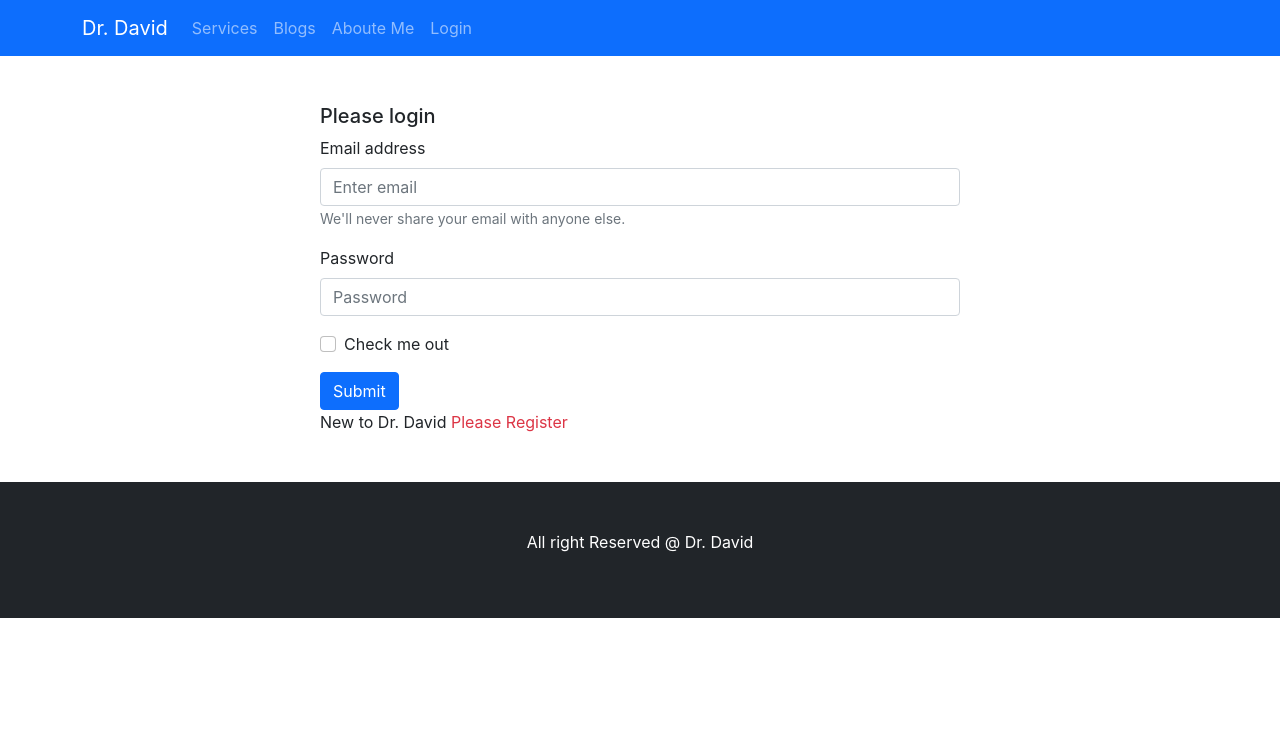
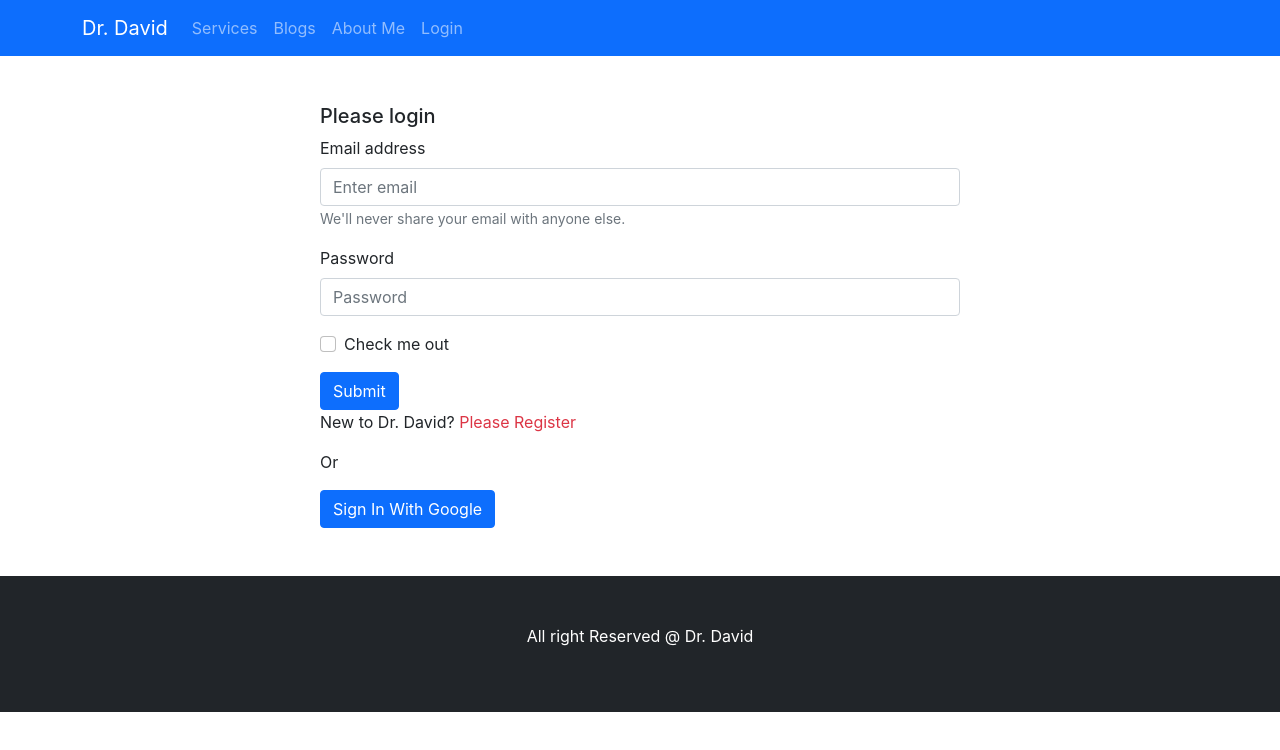
Before and after one commit to dev-nayandas/dr-david-client, a React (Create React App) app: page /login in a window 1280 px wide. Shown: the top 750 px of the page. Built offline with nearby package versions, Linux system fonts and the light colour scheme; no server answers.

Commit message:
social login started

```diff
--- a/src/App.js
+++ b/src/App.js
@@ -10,7 +10,9 @@ import Header from './Pages/Header/Header';
 import Home from './Pages/Home/Home';
 import Login from './Pages/Login/Login';
 import Register from './Pages/Login/Register/Register';
-import Services from './Pages/Services/Services'
+import RequireAuth from './Pages/Login/RequireAuth/RequireAuth';
+import Services from './Pages/Services/Services';
+
 
 function App() {
   return (
@@ -20,9 +22,18 @@ function App() {
         <Route path='/' element={<Home></Home>}></Route>
         <Route path='/home' element={<Home></Home>}></Route>
         <Route path='/services' element={<Services></Services>}></Route>
-        <Route path='/services/:servicesId' element={<CheckOut></CheckOut>}></Route>
+        <Route path='/services/:servicesId' element={
+
+         <RequireAuth>
+           <CheckOut></CheckOut>
+         </RequireAuth>
+
+
+
+        }></Route>
         <Route path='/blogs' element={<Blogs></Blogs>}></Route>
         <Route path='/aboutme' element={<AboutMe></AboutMe>}></Route>
+        <Route path='/checkout' element={<CheckOut></CheckOut>}></Route>
         <Route path='/login' element={<Login></Login>}></Route>
         <Route path='/register' element={<Register></Register>}></Route>
         <Route path='*' element={<Eror404></Eror404>}></Route>
--- a/src/Pages/CheckOut/CheckOut.js
+++ b/src/Pages/CheckOut/CheckOut.js
@@ -5,7 +5,7 @@ const CheckOut = () => {
     const {servicesId} = useParams()
     return (
         <div>
-            <h1>This is CheckOutpage</h1>
+            <h1 className='text-primary text-center mt-2'>This is CheckOutpage</h1>
         </div>
     );
 };
--- a/src/Pages/Footer/Footer.js
+++ b/src/Pages/Footer/Footer.js
@@ -2,7 +2,7 @@ import React from 'react';
 
 const Footer = () => {
     return (
-        <div  className='bg-dark h-20 text-white text-center p-5 mt-5 '>
+        <div   className='bg-dark h-20 text-white text-center p-5 mt-5 '>
             <p>All right Reserved @ Dr. David </p>
         </div>
     );
--- a/src/Pages/Header/Header.js
+++ b/src/Pages/Header/Header.js
@@ -1,10 +1,17 @@
+import { signOut } from 'firebase/auth';
 import React from 'react';
 import { Container, Nav, Navbar } from 'react-bootstrap';
+import { useAuthState } from 'react-firebase-hooks/auth';
+import auth from '../../firebase.init';
 import Blogs from '../Blogs/Blogs';
 
 
 
 const Header = () => {
+  const [user] = useAuthState(auth);
+  const handleSignOut = () =>{
+    signOut(auth)
+  }
     return (
 
         <Navbar sticky="top" bg="primary" variant="dark">
@@ -13,8 +20,12 @@ const Header = () => {
         <Nav className="me-auto">
           <Nav.Link href="/services">Services</Nav.Link>
           <Nav.Link href="/blogs">Blogs</Nav.Link>
-          <Nav.Link href="/aboutMe">Aboute Me</Nav.Link>
-          <Nav.Link href="/login">Login</Nav.Link>
+          <Nav.Link href="/aboutMe">About Me</Nav.Link>
+          { user ?
+              <button onClick={handleSignOut} className='btn btn-info'>Sign out</button>
+            :
+            <Nav.Link href="/login">Login</Nav.Link>
+          }
 
         </Nav>
         </Container>
--- a/src/Pages/Login/Login.js
+++ b/src/Pages/Login/Login.js
@@ -1,21 +1,41 @@
 import React, { useRef } from 'react';
 import { Button, Form } from 'react-bootstrap';
-import { Link, useNavigate } from 'react-router-dom';
+import { useSignInWithEmailAndPassword } from 'react-firebase-hooks/auth';
+import { Link, useLocation, useNavigate } from 'react-router-dom';
+import auth from '../../firebase.init';
+import SocialLogin from './SocialLogin/SocialLogin';
 
 const Login = () => {
-    const emailRef = useRef('')
-    const passwordRef = useRef('')
-    const navigate = useNavigate()
+  const emailRef = useRef('');
+  const passwordRef = useRef('');
+  const navigate = useNavigate();
+  const location = useLocation();
+  let from = location.state?.from?.pathname || "/";
+  const [
+    signInWithEmailAndPassword,
+    user,
+    loading,
+    error,
+  ] = useSignInWithEmailAndPassword(auth);
 
-    const handleSubmit = event =>{
+
+  if (user) {
+    navigate(from, { replace: true });
+    // navigate('/checkOut')
+  }
+  const handleSubmit = event => {
     event.preventDefault()
     const email = emailRef.current.value;
     const password = passwordRef.current.value;
-        console.log(email,password)
+    // console.log(email,password);
+    signInWithEmailAndPassword(email, password)
+
+
+
 
 
   }
-    const navigteRegister = event =>{
+  const navigteRegister = event => {
     navigate('/register')
   }
 
@@ -42,7 +62,8 @@ const Login = () => {
           Submit
         </Button>
       </Form>
-<p>New to Dr. David <Link to = '/register'className='text-danger text-decoration-none' onClick={navigteRegister}>Please Register</Link> </p>
+      <p>New to Dr. David? <Link to='/register' className='text-danger text-decoration-none' onClick={navigteRegister}>Please Register</Link> </p>
+      <SocialLogin></SocialLogin>
     </div>
   );
 };
--- a/src/Pages/Login/Register/Register.js
+++ b/src/Pages/Login/Register/Register.js
@@ -18,6 +18,9 @@ const Register = () => {
     const navigateLogin = () => {
         navigate('/login')
 
+    }
+    if(user){
+        navigate('/home')
     }
 
     const handleRegister = event => {
--- /dev/null
+++ b/src/Pages/Login/RequireAuth/RequireAuth.js
@@ -0,0 +1,15 @@
+import React from 'react';
+import { useAuthState } from 'react-firebase-hooks/auth';
+import { Navigate, useLocation } from 'react-router-dom';
+import auth from '../../../firebase.init';
+
+const RequireAuth = ({children}) => {
+    const [user] = useAuthState(auth);
+    const location = useLocation()
+    if(!user){
+        return <Navigate to="/login" state={{ from: location }} replace />;
+    }
+    return children;
+};
+
+export default RequireAuth;
--- /dev/null
+++ b/src/Pages/Login/SocialLogin/SocialLogin.js
@@ -0,0 +1,12 @@
+import React from 'react';
+
+const SocialLogin = () => {
+    return (
+        <div>
+            <p className='mx-auto'>Or</p>
+            <button className='btn btn-primary'>Sign In With Google</button>
+        </div>
+    );
+};
+
+export default SocialLogin;
```
Lines whose indentation alone changed are shown as unchanged.
